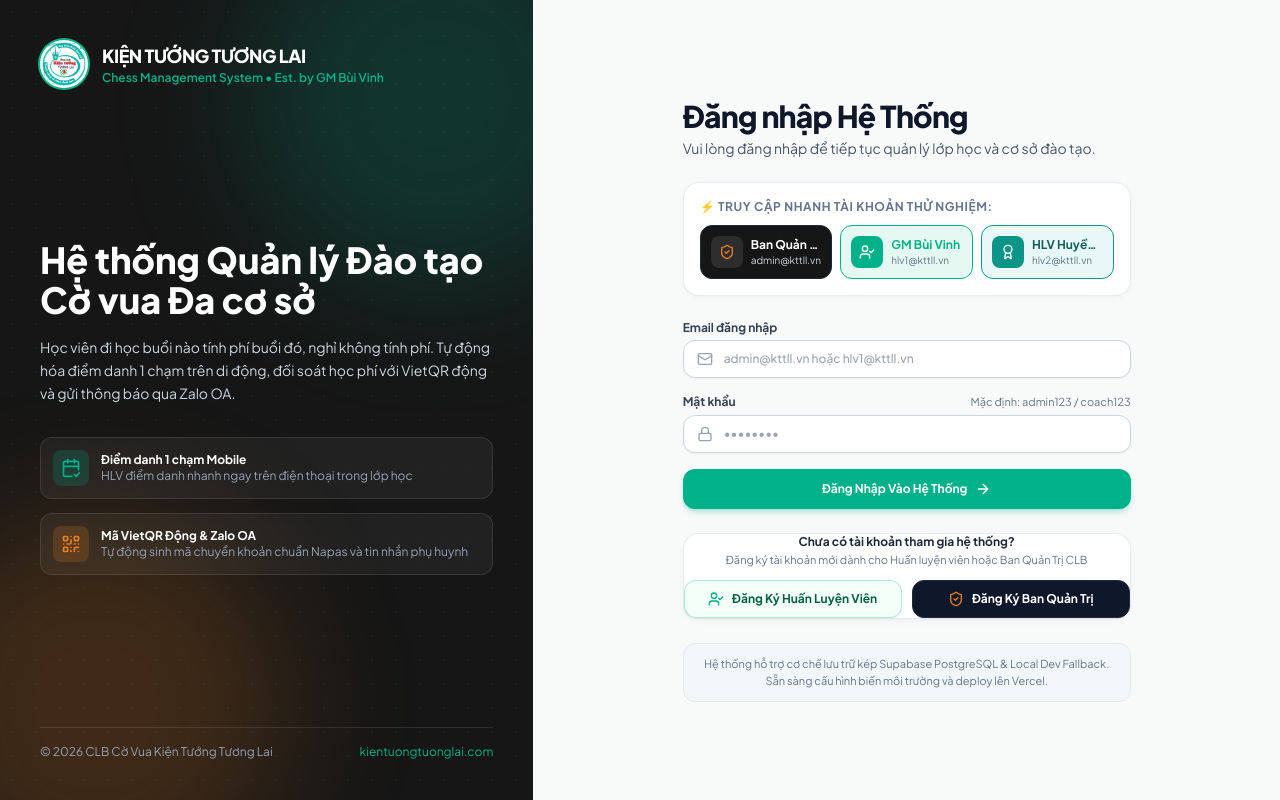
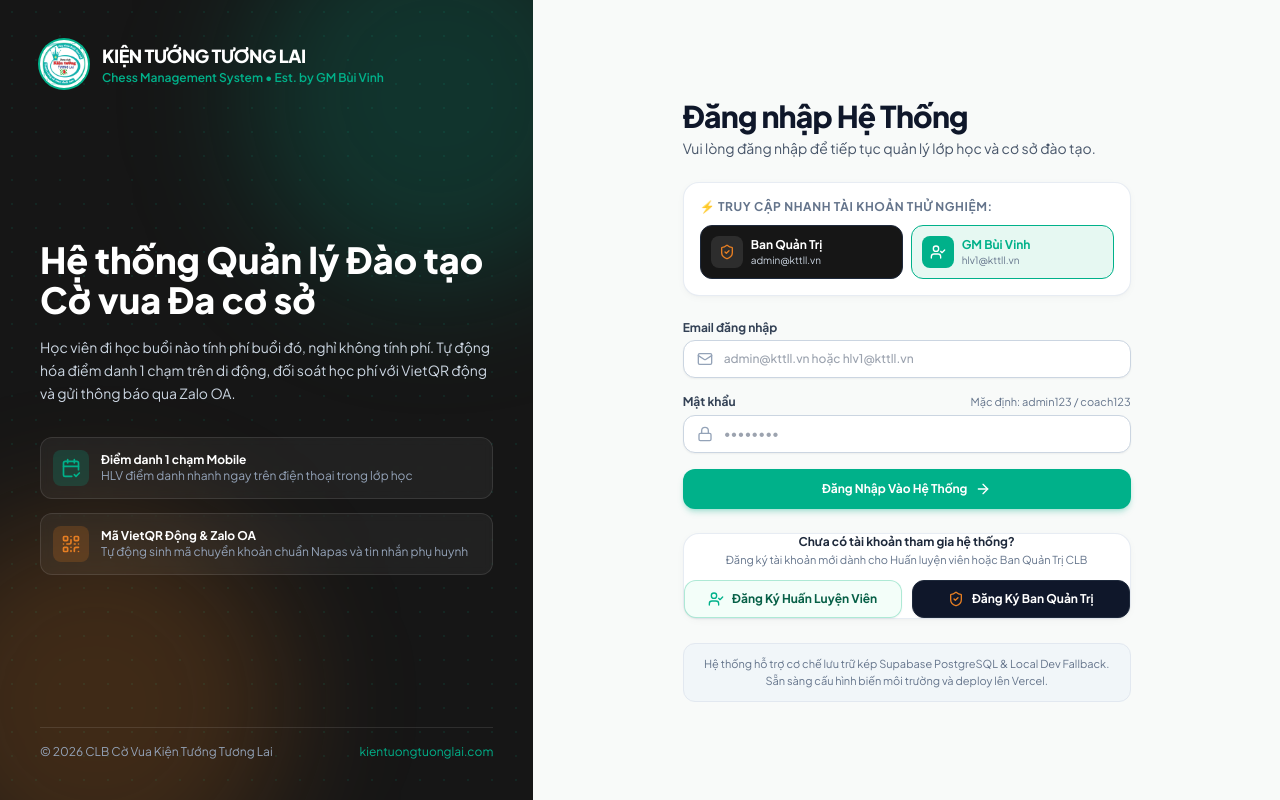
Before and after one commit to thtcode049/QuanlyKTTL, a Next.js app: page /login in a window 1280 px wide. Built offline with nearby package versions, Linux system fonts and the light colour scheme.

Commit message:
fix: xoa tai khoan thu nghiem HLV Huyen Trang va khoi phuc nguyen ven 3 lop hoc

```diff
--- a/src/app/(auth)/login/page.tsx
+++ b/src/app/(auth)/login/page.tsx
@@ -129,18 +129,15 @@ export default function LoginPage() {
     }
   };
 
-  const handleQuickLogin = async (role: "ADMIN" | "COACH1" | "COACH2") => {
+  const handleQuickLogin = async (role: "ADMIN" | "COACH1") => {
     let qEmail = "";
     let qPassword = "";
 
     if (role === "ADMIN") {
       qEmail = "admin@kttll.vn";
       qPassword = "admin123";
-    } else if (role === "COACH1") {
+    } else {
       qEmail = "hlv1@kttll.vn";
-      qPassword = "coach123";
-    } else {
-      qEmail = "trantrang66c@gmail.com";
       qPassword = "coach123";
     }
 
@@ -289,7 +286,7 @@ export default function LoginPage() {
             <p className="mb-2.5 text-xs font-bold uppercase tracking-wider text-slate-500">
               ⚡ Truy cập nhanh tài khoản thử nghiệm:
             </p>
-            <div className="grid grid-cols-1 gap-2 sm:grid-cols-3">
+            <div className="grid grid-cols-1 gap-2 sm:grid-cols-2">
               <button
                 type="button"
                 onClick={() => handleQuickLogin("ADMIN")}
@@ -315,20 +312,6 @@ export default function LoginPage() {
                 <div className="overflow-hidden">
                   <p className="text-xs font-bold text-brand-primary truncate">GM Bùi Vinh</p>
                   <p className="text-[10px] text-slate-500 truncate">hlv1@kttll.vn</p>
-                </div>
-              </button>
-
-              <button
-                type="button"
-                onClick={() => handleQuickLogin("COACH2")}
-                className="group flex items-center gap-2 rounded-xl border border-teal-600 bg-teal-500/10 p-2.5 text-left text-slate-900 transition-all hover:bg-teal-500/20"
-              >
-                <div className="flex h-8 w-8 items-center justify-center rounded-lg bg-teal-600 text-white flex-shrink-0">
-                  <Award className="h-4 w-4" />
-                </div>
-                <div className="overflow-hidden">
-                  <p className="text-xs font-bold text-teal-800 truncate">HLV Huyền Trang</p>
-                  <p className="text-[10px] text-slate-500 truncate">hlv2@kttll.vn</p>
                 </div>
               </button>
             </div>
--- a/src/lib/data-store.ts
+++ b/src/lib/data-store.ts
@@ -205,9 +205,9 @@ export const initialUsers: UserData[] = [
     hasAdminAccess: true,
   },
   {
-    id: "user-coach-2",
+    id: "00477341-c15a-430a-8d1f-a64e39c03a9c",
     name: "HLV Trần Huyền Trang",
-    email: "hlv2@kttll.vn",
+    email: "trantrang66c@gmail.com",
     phone: "0833.599.495",
     role: "COACH",
     branchId: "branch-3",
@@ -225,7 +225,7 @@ export const initialClasses: ClassroomData[] = [
     feePerSession: 150000,
     schedule: "Thứ 3 & Thứ 6 (18:00 - 19:30)",
     branchId: "branch-1",
-    coachId: "user-coach-1",
+    coachId: "c5d28630-d676-4746-adf3-481504084b3a",
     isActive: true,
     shareWithAdmin: true,
   },
@@ -236,7 +236,7 @@ export const initialClasses: ClassroomData[] = [
     feePerSession: 160000,
     schedule: "Thứ 2 & Thứ 5 (18:00 - 19:30)",
     branchId: "branch-2",
-    coachId: "user-coach-1",
+    coachId: "c5d28630-d676-4746-adf3-481504084b3a",
     isActive: true,
     shareWithAdmin: true,
   },
@@ -247,7 +247,7 @@ export const initialClasses: ClassroomData[] = [
     feePerSession: 200000,
     schedule: "Thứ 7 & CN (08:30 - 10:00)",
     branchId: "branch-3",
-    coachId: "user-coach-2",
+    coachId: "00477341-c15a-430a-8d1f-a64e39c03a9c",
     isActive: true,
     shareWithAdmin: true,
   },
@@ -258,7 +258,7 @@ export const initialClasses: ClassroomData[] = [
     feePerSession: 250000,
     schedule: "Thứ 7 & CN (15:00 - 17:00)",
     branchId: "branch-4",
-    coachId: "user-coach-1",
+    coachId: "c5d28630-d676-4746-adf3-481504084b3a",
     isActive: true,
     shareWithAdmin: true,
   },
@@ -269,7 +269,7 @@ export const initialClasses: ClassroomData[] = [
     feePerSession: 160000,
     schedule: "Thứ 4 & Thứ 7 (18:00 - 19:30)",
     branchId: "branch-5",
-    coachId: "user-coach-1",
+    coachId: "c5d28630-d676-4746-adf3-481504084b3a",
     isActive: true,
     shareWithAdmin: true,
   },
@@ -280,7 +280,7 @@ export const initialClasses: ClassroomData[] = [
     feePerSession: 180000,
     schedule: "Thứ 3 & Thứ 6 (19:30 - 21:00)",
     branchId: "branch-6",
-    coachId: "user-coach-2",
+    coachId: "00477341-c15a-430a-8d1f-a64e39c03a9c",
     isActive: true,
     shareWithAdmin: true,
   },
@@ -291,7 +291,7 @@ export const initialClasses: ClassroomData[] = [
     feePerSession: 150000,
     schedule: "Thứ 7 & Chủ Nhật (09:00 - 10:30)",
     branchId: "branch-7",
-    coachId: "user-coach-1",
+    coachId: "c5d28630-d676-4746-adf3-481504084b3a",
     isActive: true,
     shareWithAdmin: false, // Lớp riêng của HLV (không chia sẻ quyền quản lý & xem với admin)
   },
@@ -302,7 +302,7 @@ export const initialClasses: ClassroomData[] = [
     feePerSession: 180000,
     schedule: "Thứ 4 & Thứ 7 (19:00 - 20:30)",
     branchId: "branch-8",
-    coachId: "user-coach-2",
+    coachId: "00477341-c15a-430a-8d1f-a64e39c03a9c",
     isActive: true,
     shareWithAdmin: true,
   },
```
